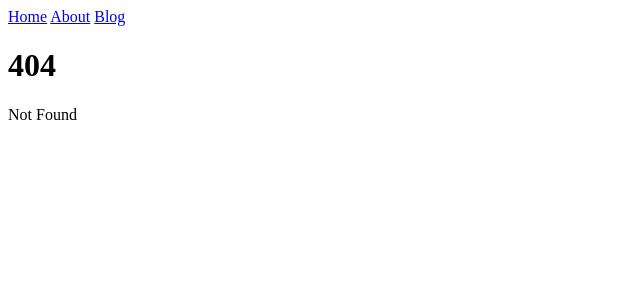
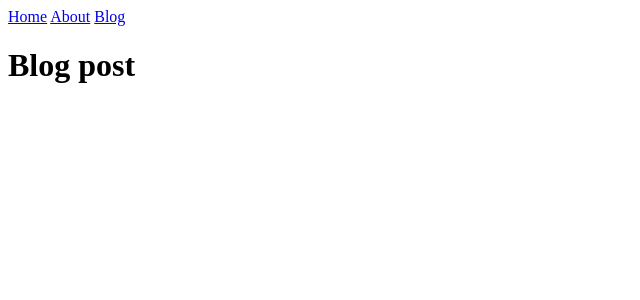
Before and after one commit to jecode93/svelte-project, a SvelteKit app: page /blog/1 in a window 1280 px wide. Before the commit this address had no page. Shown: the top 300 px of the page, without its empty margins (0-640 px from the left). Built offline with nearby package versions, Linux system fonts and the light colour scheme.

Commit message:
feature: create single blog page

```diff
--- /dev/null
+++ b/src/routes/blog/[slug]/+page.svelte
@@ -0,0 +1 @@
+<h1>Blog post</h1>
```
